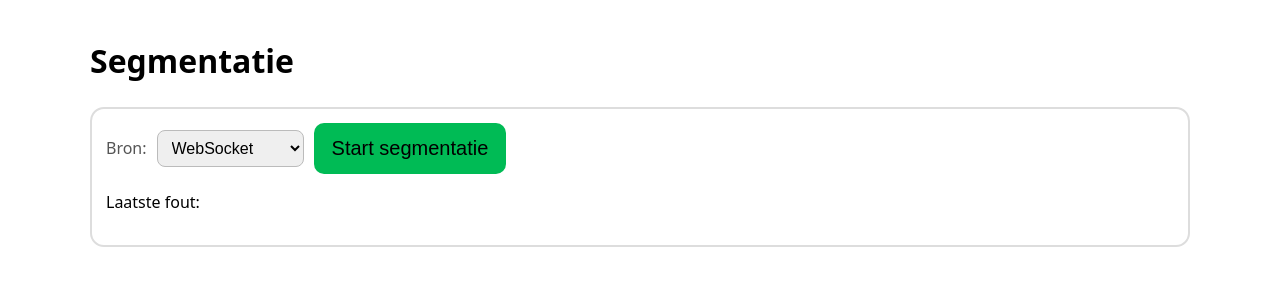
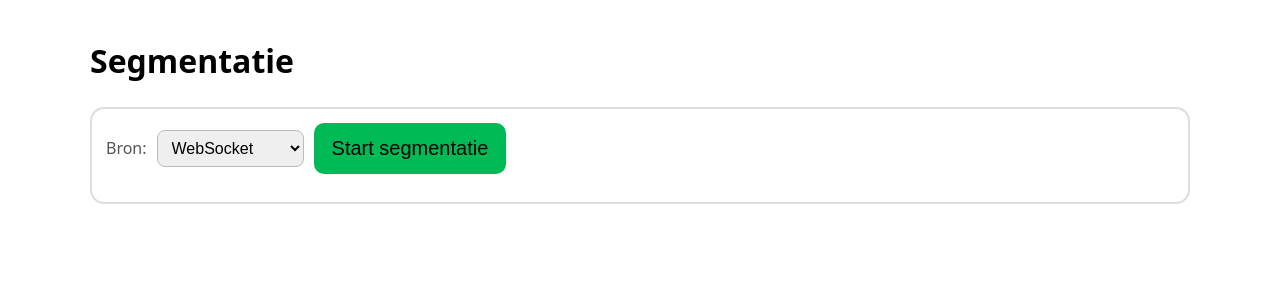
Before and after one commit to mdequanter/jetsonOrin, a Flask app: page /segmentation in a window 1280 px wide. Shown: the part 140-440 px from the top of the page. Run offline with Flask 3, Linux system fonts and the light colour scheme; some libraries are stand-ins or nearby versions.

Commit message:
Update segmentation.html

```diff
--- a/faceassist/templates/segmentation.html
+++ b/faceassist/templates/segmentation.html
@@ -35,7 +35,6 @@
         </form>
       {% endif %}
     </div>
-       <p>Laatste fout: <span id="seg_error" class="mono muted"></span></p>
 
 
     <div style="margin-top:14px;">
```
